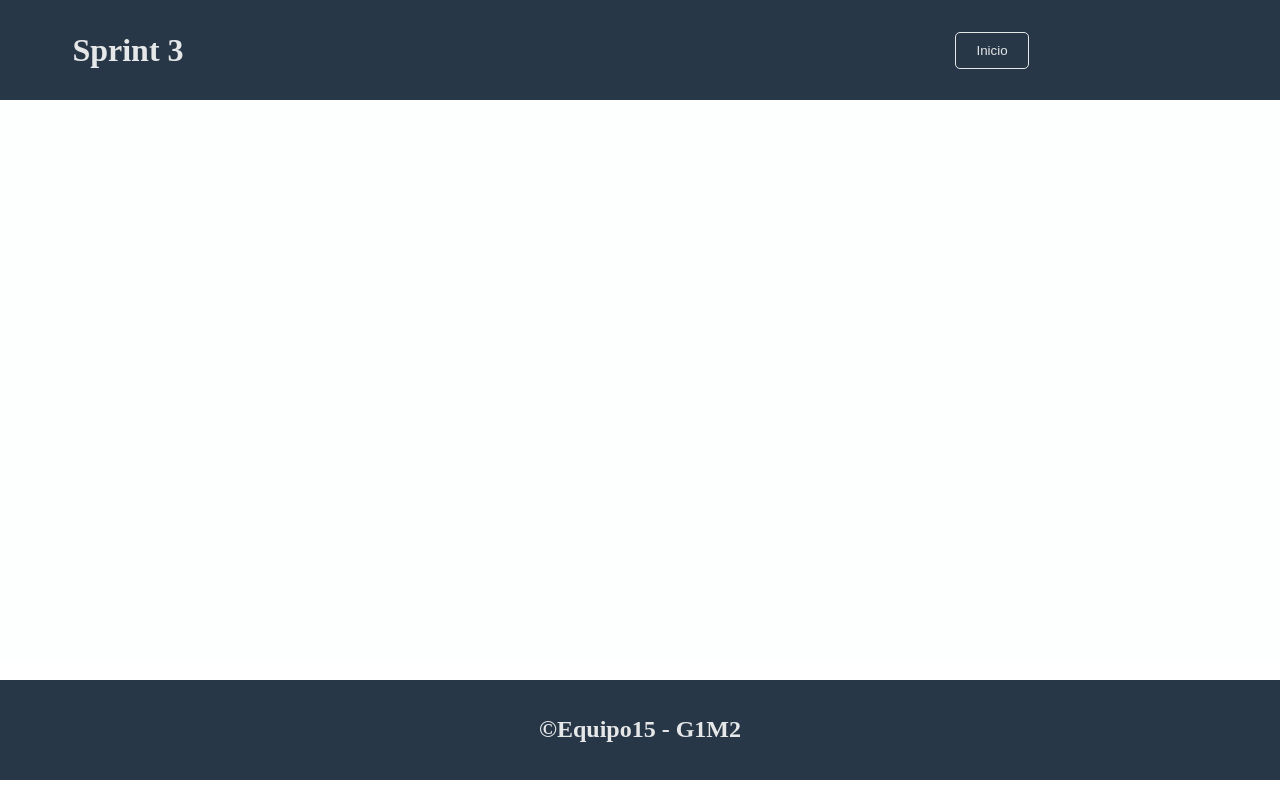
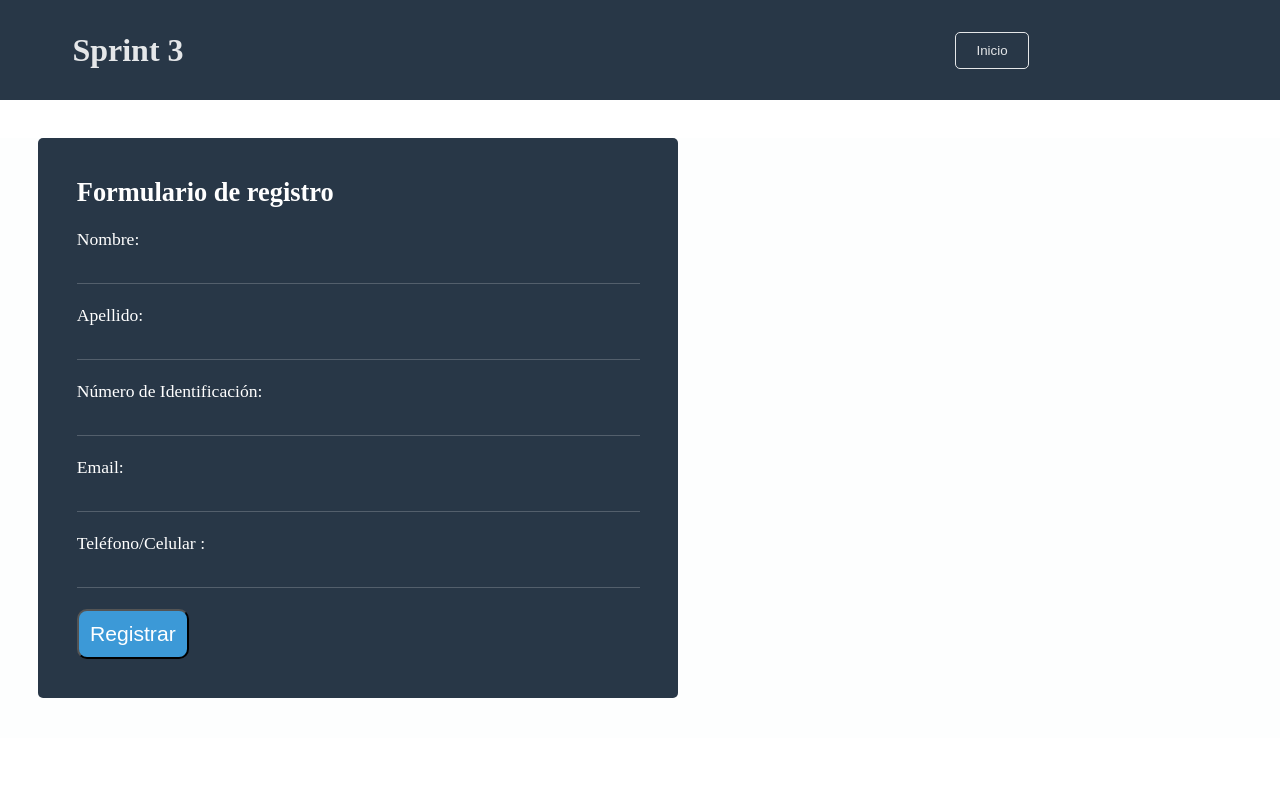
Before and after one commit to FelixDavid12/proyecto-ciclo-III, a Vue app: page /inicio in a window 1280 px wide. Shown: the top 800 px of the page. Built offline with nearby package versions, Linux system fonts and the light colour scheme.

Commit message:
Agrego estilo para form1

```diff
--- a/src/App.vue
+++ b/src/App.vue
@@ -8,7 +8,7 @@
     </div>
 
     <div class="main-component">
-<!--      <router-view></router-view>-->
+      <router-view></router-view>
     </div>
 
     <div class="footer">
@@ -72,6 +72,8 @@ body{
   border: 1px solid #E5E7E9;
   border-radius: 5px;
   padding: 10px 20px;
+  transition: all 0.5s ease;
+  cursor: pointer;
 }
 
 .header nav button:hover{
@@ -81,20 +83,21 @@ body{
 }
 
 .main-component{
-  height: 70vh;
+  height: 75vh;
   margin: 0%;
   padding: 0%;
   background: #FDFEFE ;
 }
 
 .footer{
-  margin: 0;
+  margin-top: 10%;
   padding: 0;
   width: 100%;
   height: 10vh;
   min-height: 100px;
   background-color: #283747;
   color: #E5E7E9;
+  position: relative;
 }
 
 .footer h2 {
--- a/src/components/Inicio.vue
+++ b/src/components/Inicio.vue
@@ -4,8 +4,8 @@
         <form id="form1" onsubmit="register()">
 
             <h2>Formulario de registro</h2><br>
-            Nombre: <input type="text" name="name_user">
-            &nbsp; Apellido: <input type="text" name="lastname_user"><br>
+            Nombre: <input type="text" name="name_user"><br>
+            <br>Apellido: <input type="text" name="lastname_user"><br>
             <br>Número de Identificación: <input type="text" name="cc_user"><br>
             <br>Email: <input type="email" name="email_user"><br>
             <br>Teléfono/Celular : <input type="text" name="tel_user"><br>
@@ -25,14 +25,44 @@
 
 <style scoped>
 #CreateUser *{
-  box-sizing: content-box;
+  box-sizing: border-box;
   padding: 0;
   margin: 0;
 }
 
-#CreateUser form1{
-  background-color: #212121;
+#CreateUser #form1{
+  background-color: #283747;
   color: #ffffff;
+  padding: 3%;
+  margin: 3%;
+  font-size: 110%;
+  width: 50%;
+  border-radius: 5px;
+}
 
+#CreateUser #form1 input{
+  outline: none;
+  border: none;
+  width: 100%;
+  font-size: 110%;
+
+  padding: 5px 0;
+  background: transparent;
+  border-bottom: 1px solid rgba(255, 255, 255, 0.2);
 }
+
+#CreateUser #form1 button {
+  border-radius: 10px;
+  background-color: #3c99d7;
+  color: #ffffff;
+  padding: 2%;
+  font-size: 1.2em;
+  transition: all 0.5s ease;
+  cursor: pointer;
+}
+
+#CreateUser #form1 button:hover {
+  background-color: #9eb0e0;
+}
+
 </style>
```
